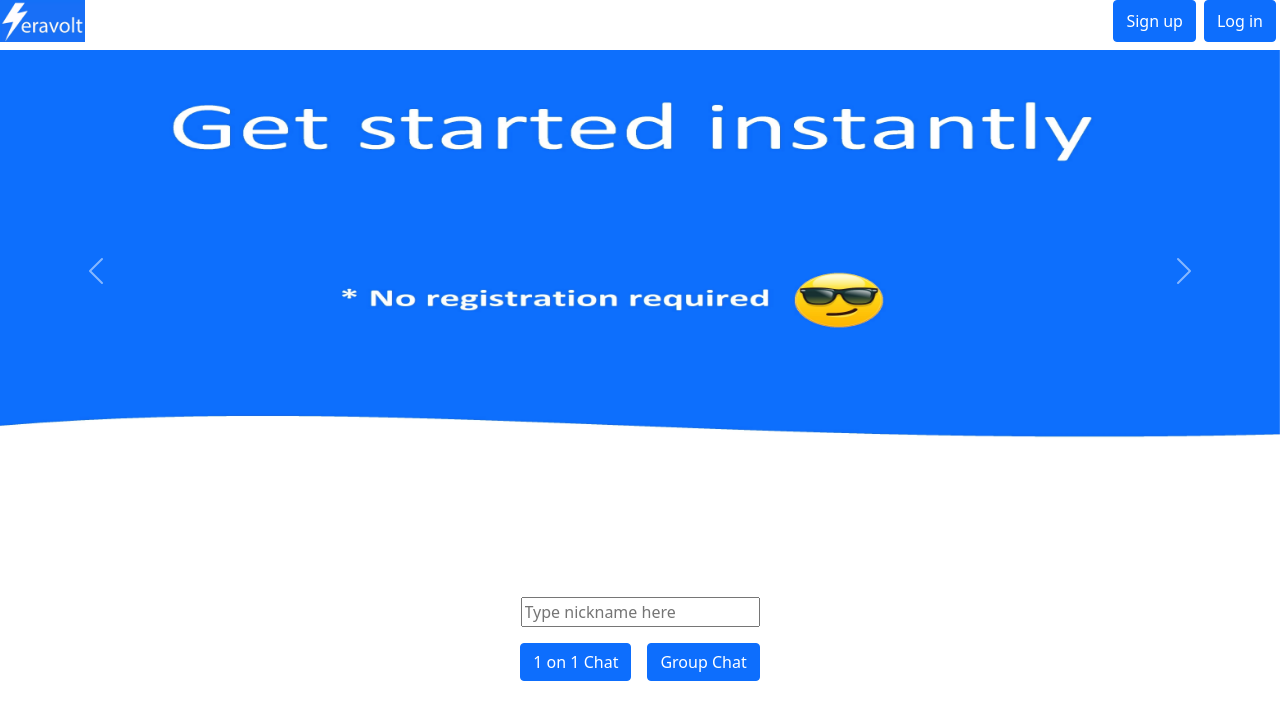
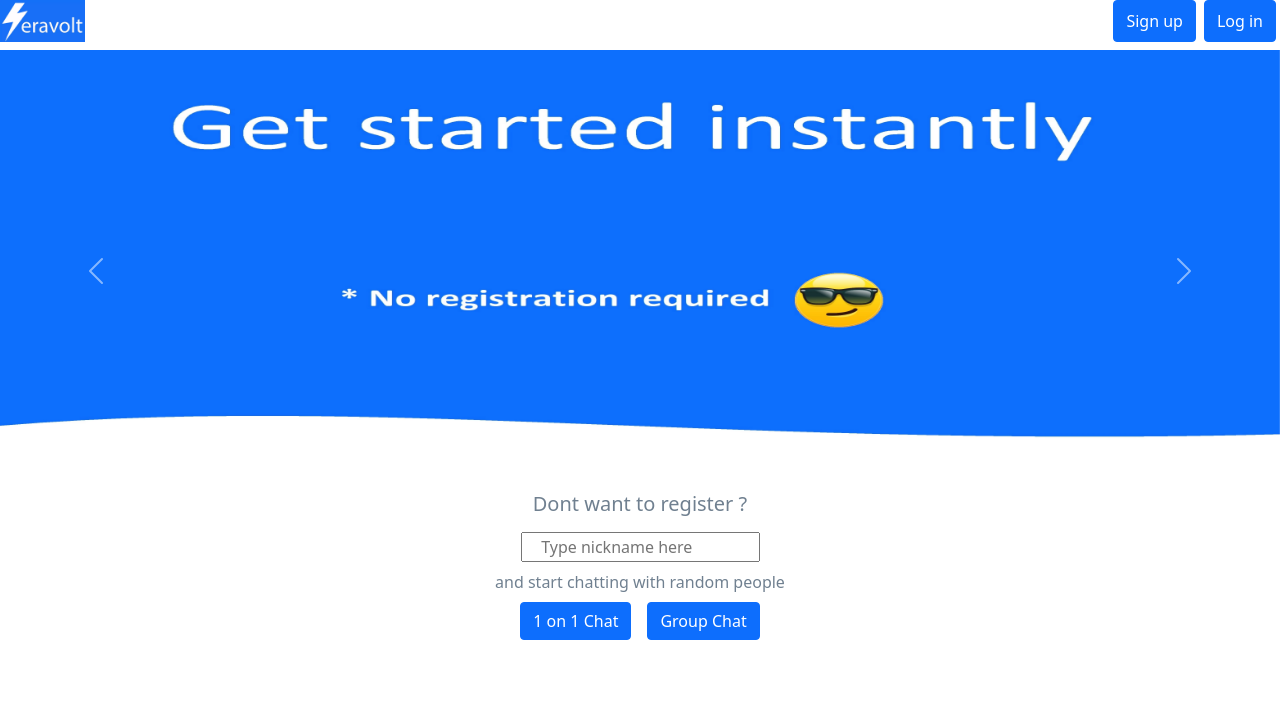
Before and after one commit to sagar-joshi/teravolt, a React (Create React App) app in the folder client/: page / in a window 1280 px wide. Shown: the top 720 px of the page. Built offline with nearby package versions, Linux system fonts and the light colour scheme; no server answers.

Commit message:
update title desc

```diff
--- a/client/public/index.html
+++ b/client/public/index.html
@@ -10,10 +10,10 @@
     <link rel="manifest" href="%PUBLIC_URL%/manifest.json" />
     <link href="https://cdn.jsdelivr.net/npm/bootstrap@5.0.2/dist/css/bootstrap.min.css" rel="stylesheet" integrity="sha384-EVSTQN3/azprG1Anm3QDgpJLIm9Nao0Yz1ztcQTwFspd3yD65VohhpuuCOmLASjC" crossorigin="anonymous">
     <title>TeraVolt | Chat with strangers anonymously | No registration required | No chat records are kept</title>
-    <meta name="description" content="Anonymously chat with strangers,
-                                      No registration required i.e. no signup, no login, get started immediately
+    <meta name="description" content="Anonymously chat with strangers / random people
+                                      No registration required i.e. no signup, no login, start talking to strangers instantly
                                       No chat records are kept"/>
-                                      <!-- Google Tag Manager -->
+    <!-- Google Tag Manager -->
     <script>(function(w,d,s,l,i){w[l]=w[l]||[];w[l].push({'gtm.start':
     new Date().getTime(),event:'gtm.js'});var f=d.getElementsByTagName(s)[0],
     j=d.createElement(s),dl=l!='dataLayer'?'&l='+l:'';j.async=true;j.src=
--- a/client/src/components/HomePage.css
+++ b/client/src/components/HomePage.css
@@ -1,3 +1,6 @@
 .nickNameInput{
     outline-color: blue;
 }
+.color-grey{
+    color: slategray;
+}
--- a/client/src/components/HomePage.js
+++ b/client/src/components/HomePage.js
@@ -47,10 +47,10 @@ export function HomePage(props){
             <div id="carouselExampleInterval" className="carousel slide h-60" data-bs-ride="carousel">
                 <div className="carousel-inner h-100">
                     <div className="carousel-item active h-100" data-bs-interval="4000">
-                        <img src={slide1} className="d-block w-100 h-100" alt="Chat with Strangers"/>
+                        <img src={slide1} className="d-block w-100 h-100" alt="Securely chat with strangers anonymously"/>
                     </div>
                     <div className="carousel-item h-100" data-bs-interval="4000">
-                        <img src={slide2} className="d-block w-100 h-100" alt="Get started instantly"/>
+                        <img src={slide2} className="d-block w-100 h-100" alt="Get started instantly, no registration required"/>
                     </div>
                 </div>
                 <button className="carousel-control-prev" type="button" data-bs-target="#carouselExampleInterval" data-bs-slide="prev">
@@ -62,10 +62,12 @@ export function HomePage(props){
                     <span className="visually-hidden">Next</span>
                 </button>
             </div>
-            <div className='d-flex flex-column align-items-center h-40 justify-content-center'>
+            <div className='d-flex flex-column align-items-center h-40 '>
+                <h5 className='color-grey'>Dont want to register ?</h5>
                 <div className='m-2'>
-                    <input className="nickNameInput" type="text" placeholder='Type nickname here' value={nickName} onChange={handleNickNameChange}></input>
+                    <input className="nickNameInput" type="text" placeholder='    Type nickname here' value={nickName} onChange={handleNickNameChange}></input>
                 </div>
+                <h8 className='color-grey'>and start chatting with random people</h8>
                 <div className='m-2'>
                     <button id='btn-1-on-1-chat' className='btn btn-primary me-2' onClick={handleEnterOneOneChatRoom}>1 on 1 Chat</button>
                     <button id='btn-group-chat' className='btn btn-primary ms-2' onClick={handleEnterGroupChatRoom}>Group Chat</button>
```
